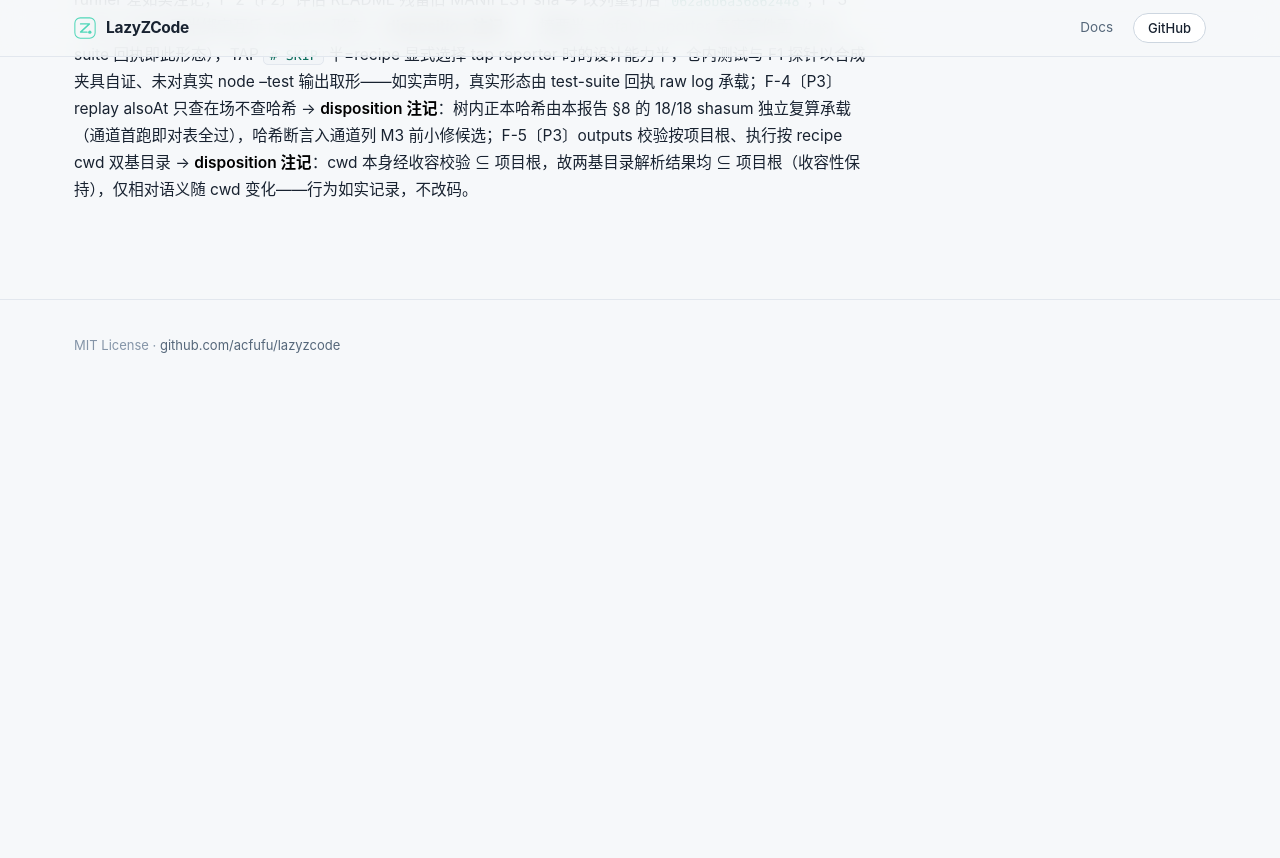
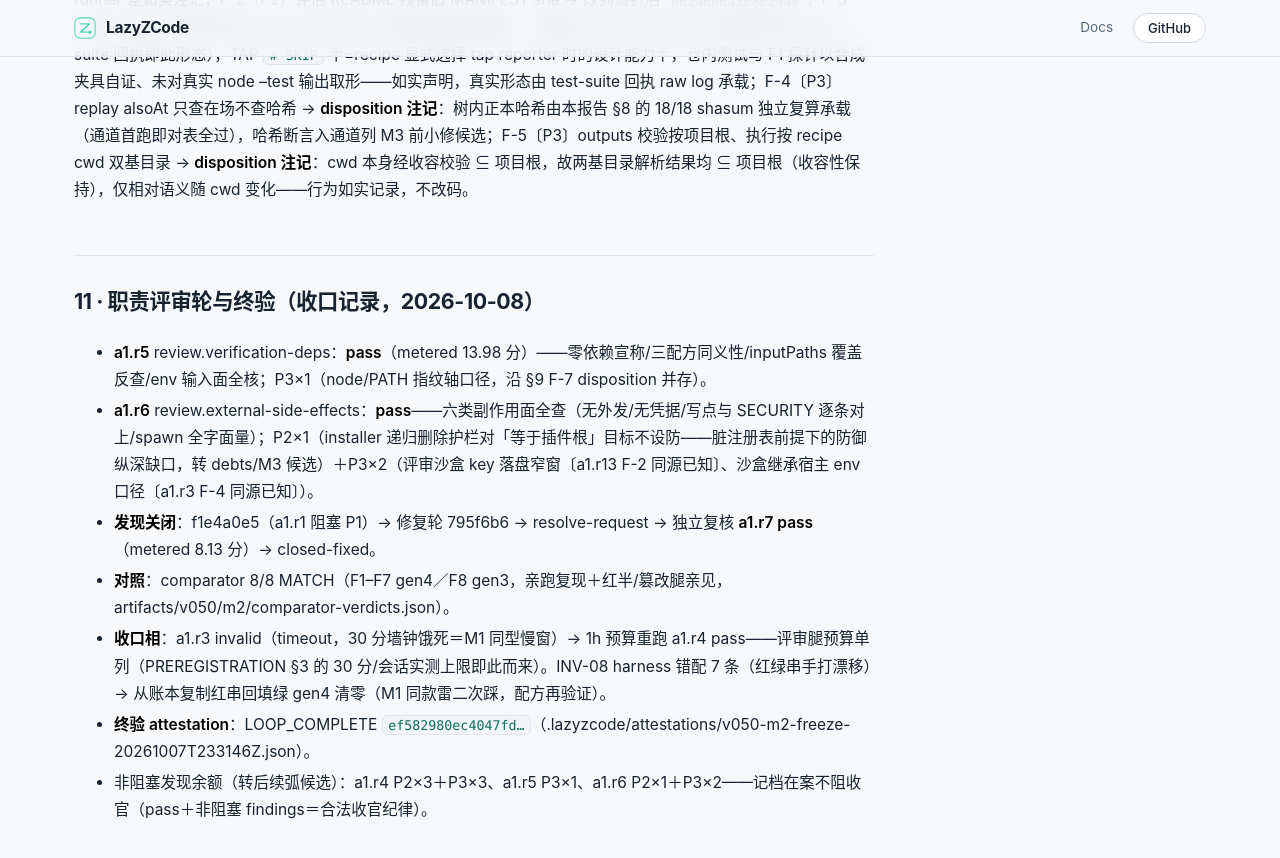
Before and after one commit to Acfufu/lazyzcode, a Jekyll site: the page built from docs/spikes/v050-m2-report.md, in a window 1280 px wide and 900 px high, scrolled down 5528 px. Shown: the top 858 px of the window. Built offline with Jekyll 4.4.1, drawn with Linux system fonts in a browser that asks for light colours; our own code applies the rules of GitHub Pages for plain Markdown files; before the commit the page ends 5933 px from its top, so only the background shows below that.

Commit message:
docs(report): M2 收口提交——职责评审轮/发现关闭/对照 8 MATCH/终验 attestation 记录
Lzy-Attestation: ef582980ec4047fd96a7e0f6145a19bf6c8bfc66616754551d6f82ef43c15589

Goal: v050-m2-freeze#N13

```diff
--- a/docs/spikes/v050-m2-report.md
+++ b/docs/spikes/v050-m2-report.md
@@ -74,3 +74,13 @@ a1.r1（2026-10-07，真评审会话，--timeout-ms 1800000）：**blocked**—
 **修复轮（d7eb431 后单提交）**：F-1=keyCounterexampleIds 由封存侧指定三 id（lazyzcode/task-2、openchamber/task-1、zpigeon-ios/task-1，跨三仓核心判读位，理由入 index.keyCounterexampleRationale；宿主仍零任务内容阅读）写入 v050-freeze-index.json；F-3=报告 §8 改列重钉后 sha；F-4=handoff-cause-readface 增写面两断言（marker.cause 落盘＋metrics cause:* 计数/旧签名不产键）；F-5=verify-receipt 增回执补轴仓内回归（tzEffective/toolchain/legs）＋project-manifest 增 cwd/outputs 收容断言；F-6=outputs 空白项前置拒（project.js，与 env/writePaths 非空语义拉齐）；F-2/F-7=处置注记入 §9（不改码）。修复后全量 F 证据重采（提交=指纹作废纪律）。
 
 **a1.r2（2026-10-08，真评审会话）**：**pass**（零 P0/P1）——5 条非阻塞发现全数处置：F-1〔P2〕测试计数台账三处互斥（809/817/814）→ 以终树活体回执 814/814 为唯一权威，本节与 history.md 同步订正，静态枚举 808 与 runner 差如实注记；F-2〔P2〕评估 README 残留旧 MANIFEST sha → 改列重钉后 `062a6b6a36862448`；F-3〔P2〕legs[] 两半绑定互斥 reporter 形态 → **disposition 注记**：`ℹ` 摘要半=default reporter 真实套件面（test-suite 回执即此形态），TAP `# SKIP` 半=recipe 显式选择 tap reporter 时的设计能力半，仓内测试与 F1 探针以合成夹具自证、未对真实 node --test 输出取形——如实声明，真实形态由 test-suite 回执 raw log 承载；F-4〔P3〕replay alsoAt 只查在场不查哈希 → **disposition 注记**：树内正本哈希由本报告 §8 的 18/18 shasum 独立复算承载（通道首跑即对表全过），哈希断言入通道列 M3 前小修候选；F-5〔P3〕outputs 校验按项目根、执行按 recipe cwd 双基目录 → **disposition 注记**：cwd 本身经收容校验 ⊆ 项目根，故两基目录解析结果均 ⊆ 项目根（收容性保持），仅相对语义随 cwd 变化——行为如实记录，不改码。
+
+## 11 · 职责评审轮与终验（收口记录，2026-10-08）
+
+- **a1.r5** review.verification-deps：**pass**（metered 13.98 分）——零依赖宣称/三配方同义性/inputPaths 覆盖反查/env 输入面全核；P3×1（node/PATH 指纹轴口径，沿 §9 F-7 disposition 并存）。
+- **a1.r6** review.external-side-effects：**pass**——六类副作用面全查（无外发/无凭据/写点与 SECURITY 逐条对上/spawn 全字面量）；P2×1（installer 递归删除护栏对「等于插件根」目标不设防——脏注册表前提下的防御纵深缺口，转 debts/M3 候选）＋P3×2（评审沙盒 key 落盘窄窗〔a1.r13 F-2 同源已知〕、沙盒继承宿主 env 口径〔a1.r3 F-4 同源已知〕）。
+- **发现关闭**：f1e4a0e5（a1.r1 阻塞 P1）→ 修复轮 795f6b6 → resolve-request → 独立复核 **a1.r7 pass**（metered 8.13 分）→ closed-fixed。
+- **对照**：comparator 8/8 MATCH（F1–F7 gen4／F8 gen3，亲跑复现＋红半/篡改腿亲见，artifacts/v050/m2/comparator-verdicts.json）。
+- **收口相**：a1.r3 invalid（timeout，30 分墙钟饿死＝M1 同型慢窗）→ 1h 预算重跑 a1.r4 pass——评审腿预算单列（PREREGISTRATION §3 的 30 分/会话实测上限即此而来）。INV-08 harness 错配 7 条（红绿串手打漂移）→ 从账本复制红串回填绿 gen4 清零（M1 同款雷二次踩，配方再验证）。
+- **终验 attestation**：LOOP_COMPLETE `ef582980ec4047fd…`（.lazyzcode/attestations/v050-m2-freeze-20261007T233146Z.json）。
+- 非阻塞发现余额（转后续弧候选）：a1.r4 P2×3＋P3×3、a1.r5 P3×1、a1.r6 P2×1＋P3×2——记档在案不阻收官（pass＋非阻塞 findings＝合法收官纪律）。
```
